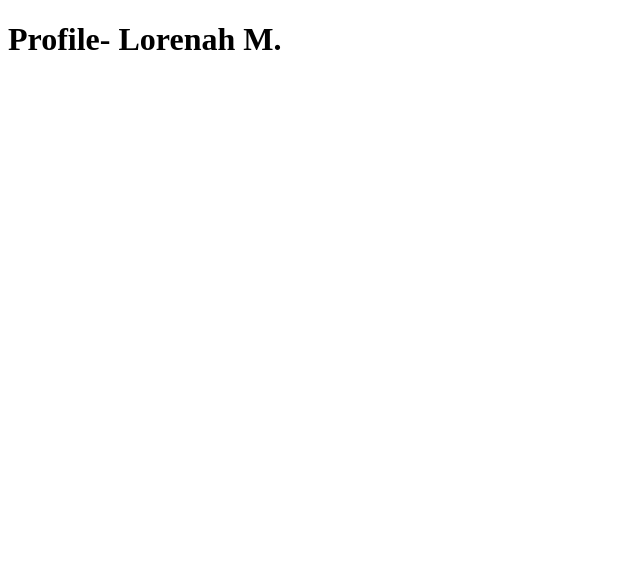
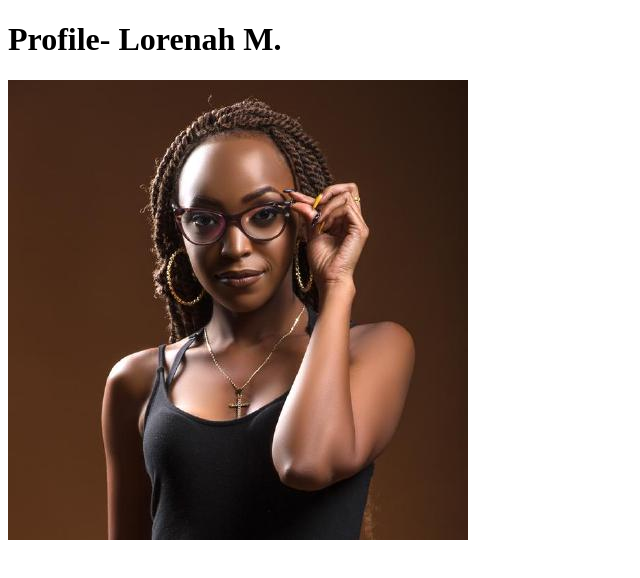
Before and after one commit to Skylar-Lorena/web-fundamentals, a plain HTML site: page profile.html in a window 1280 px wide. Shown: the whole page, without its empty margins (0-640 px from the left). Drawn offline with Linux system fonts and the light colour scheme.

Commit message:
add image section with profile pic

```diff
--- a/profile.html
+++ b/profile.html
@@ -7,6 +7,7 @@
 </head>
 <body>
     <h1>Profile- Lorenah M.</h1>
+    <img src="/images/profile.jpeg" alt="profile picture">
 
 </body>
 </html>
```
